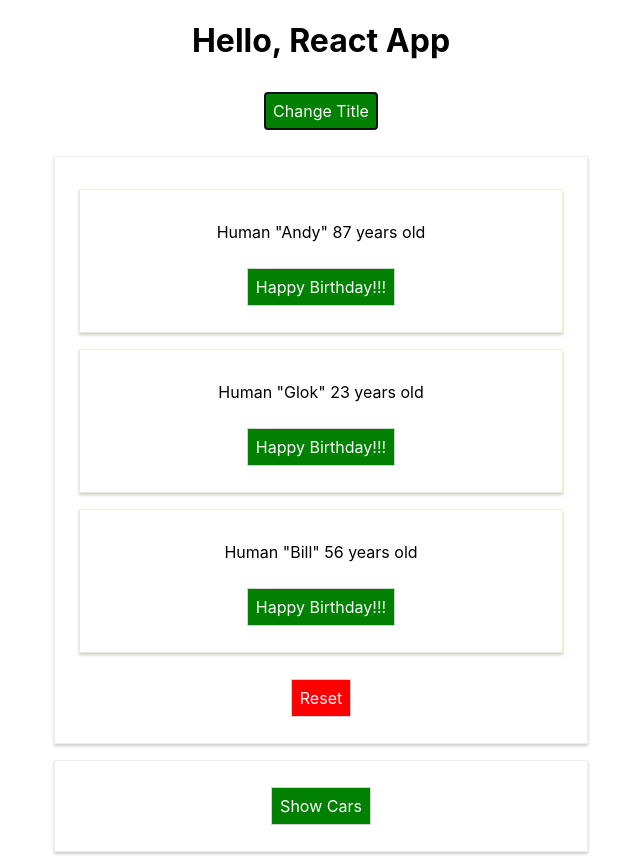
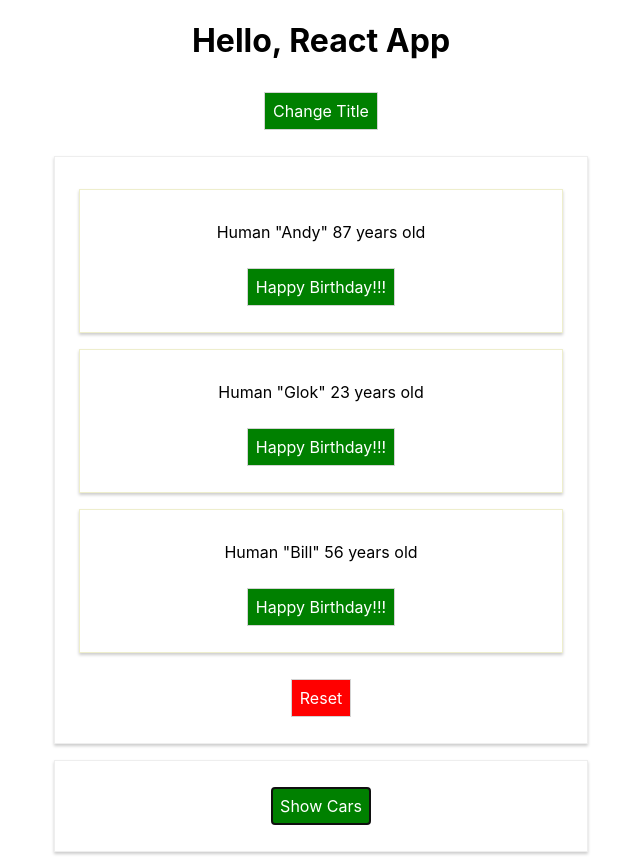
Before and after one commit to Bpaxio/react-study, a React (Create React App) app: page / in a window 1280 px wide. Shown: the whole page, without its empty margins (319-959 px from the left). Built offline with nearby package versions, Linux system fonts and the light colour scheme.

Commit message:
[CARS] add focus on showing Cars in componentDidMount

```diff
--- a/src/components/Cars/Cars.js
+++ b/src/components/Cars/Cars.js
@@ -19,7 +19,7 @@ class Cars extends Component {
     }
 
     componentDidMount() {
-        document.querySelector('button').focus();
+        this.buttonElement.focus();
     }
 
     render() {
@@ -31,7 +31,9 @@ class Cars extends Component {
             cars = (
                 <div>
                     <button key="reset" className={classes.Red} onClick={this.switchCarsHandler}>Reset</button>
-                    <button key="removeAll" className={classes.Red} onClick={this.deleteCarsHandler}>Remove</button>
+                    <button key="removeAll"
+                            className={classes.Red}
+                            onClick={this.deleteCarsHandler}>Remove</button>
                     {this.state.cars.map((car, index) => {
                         return <Car
                                     click={() => this.deleteCarHandler(index)}
@@ -48,6 +50,7 @@ class Cars extends Component {
         return (
                 <div className={classes.Cars}>
                     <button key="show"
+                            ref={(buttonEl) => {this.buttonElement = buttonEl}}
                             className={buttonClasses}
                             onClick={this.toggleCarsHandler}>
                         {this.state.buttonTitle}
```
